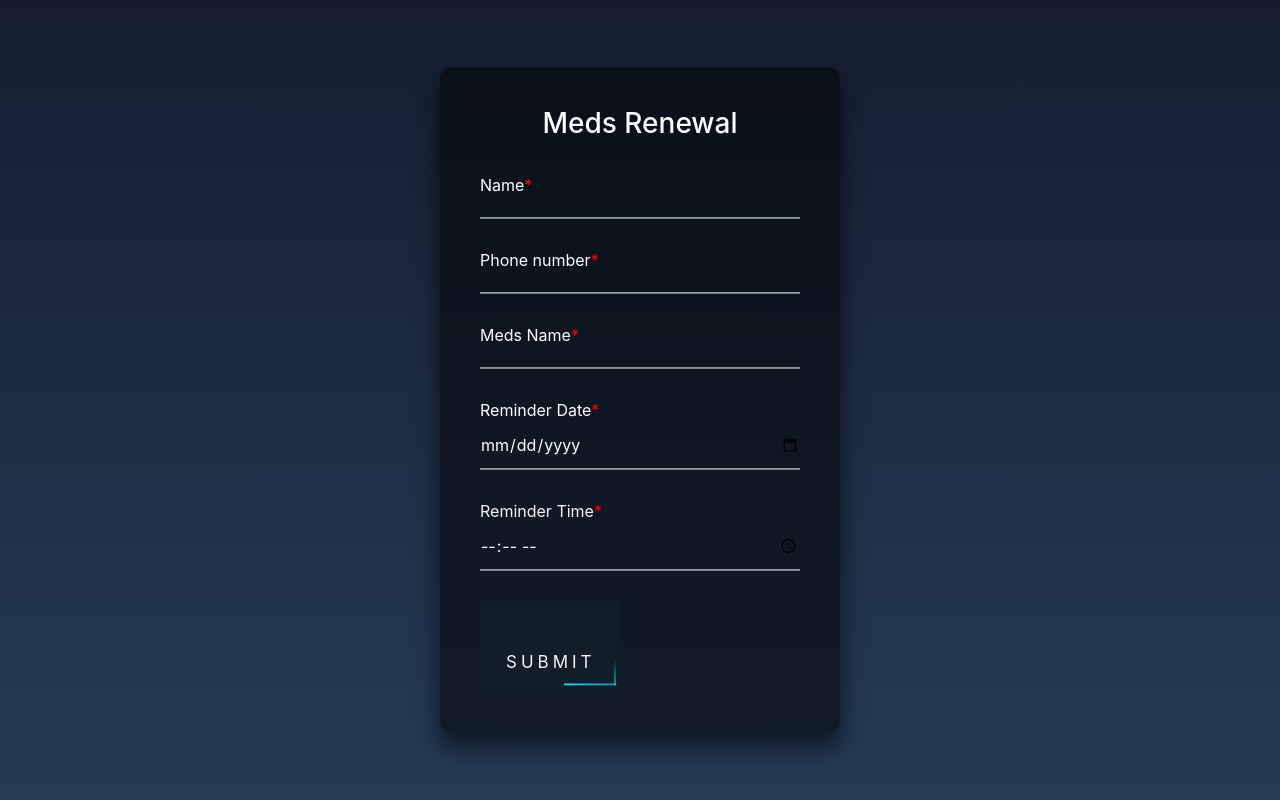
After one commit to shivaamm/Bytecoders-Stratethon, a Python web app: template templates/medicine-reminder.html in a window 1280 px wide. The commit adds this page. Run offline with Jinja, Linux system fonts and the light colour scheme; the template is opened without the code that fills it, so the values that code supplies are empty; some libraries are stand-ins or nearby versions.

Commit message:
medicine-renewal

```diff
--- a/templates/index.html
+++ b/templates/index.html
@@ -210,6 +210,10 @@
               <p>A simple form for booking appointments, just fill in the details asked and appointment recipt will be downloaded.</p>
               <p>To book hit the button.</p> <br>
               <a href="/appointment">Schedule Appointment</a>
+              <br><br>
+              <p>A reminder for your meds renewal so that you never miss a streak</p>
+              <p>To have your stocks filled hit the button.</p> <br>
+              <a href="/medicinereminder">Schedule </a>
             </div>
           </div>
         </div>
--- /dev/null
+++ b/templates/medicine-reminder.html
@@ -0,0 +1,54 @@
+<!DOCTYPE html>
+<html lang="en">
+<head>
+    <meta charset="utf-8">
+    <meta http-equiv="X-UA-Compatible" content="IE=edge">
+    <meta name="viewport" content="width=device-width, initial-scale=1">
+    <title>MedCall</title>
+    <link rel="icon" href="../static/images/logo.jpeg" type="image">
+    <link rel="stylesheet" href="../static/css/form.css">
+    <link rel="stylesheet" href="https://maxcdn.bootstrapcdn.com/bootstrap/4.5.2/css/bootstrap.min.css">
+    <script src="https://cdn.jsdelivr.net/npm/bootstrap@5.1.3/dist/js/bootstrap.bundle.min.js" integrity="sha384-ka7Sk0Gln4gmtz2MlQnikT1wXgYsOg+OMhuP+IlRH9sENBO0LRn5q+8nbTov4+1p" crossorigin="anonymous"></script>
+</head>
+<body>
+    <div class="login-box">
+        <h3>Meds Renewal</h3> <br>
+        <form action="{{ url_for("medicinereminder")}}" method="post">
+          <div class="user-box">
+            <input type="text" name="name" id="name" required>
+            <label>Name<span style="color: red;">*</span></label>
+          </div>
+          <div class="user-box">
+            <input type="text" name="Phno" required>
+            <label>Phone number<span style="color: red;">*</span></label>
+          </div>
+          <div class="user-box">
+            <input type="text" name="medname" id="medname" required>
+            <label>Meds Name<span style="color: red;">*</span></label>
+          </div>
+          <div class="user-box">
+            <label>Reminder Date<span style="color: red;">*</span></label> <br>
+            <input type="date" name="date" id="date" required>
+          </div>
+          <div class="user-box">
+            <label style="color: whitesmoke;">Reminder Time<span style="color: red;">*</span></label> <br>
+            <input type="time" name="time" id="time" required>
+          </div>
+          <button type="submit">
+            <a style="color: whitesmoke;cursor: pointer;">
+                <span></span>
+                <span></span>
+                <span></span>
+                <span></span>
+                Submit
+            </a>
+          </button>
+        </form>
+      </div>
+</body>
+<script src="../static/js/jquery.min.js"></script>
+<script src="../static/js/jspdf.min.js"></script>
+<script src="../static/js/appointment.js"></script>
+<!-- partial -->
+</body>
+</html>
```
Also changed, not shown: main.py (+40 -2 lines).
